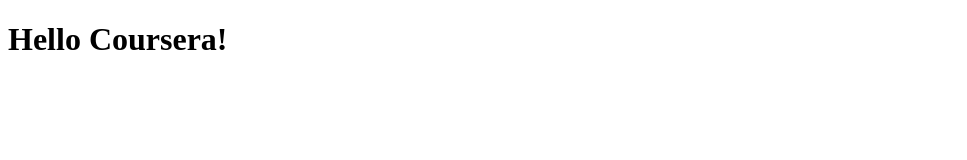
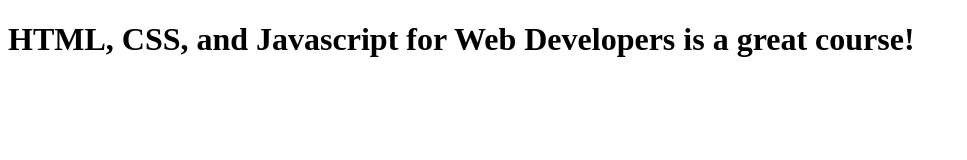
Before and after one commit to coloncm/Coursera, a plain HTML site: page site/index.html in a window 1280 px wide. Shown: the whole page, without its empty margins (0-967 px from the left). Drawn offline with Linux system fonts and the light colour scheme.

Commit message:
Modified index file

```diff
--- a/site/index.html
+++ b/site/index.html
@@ -4,6 +4,6 @@
 	<title>Hello Coursera!</title>
 </head>
 <body>
-<h1>Hello Coursera!</h1>
+<h1>HTML, CSS, and Javascript for Web Developers is a great course!</h1>
 </body>
 </html>
```
